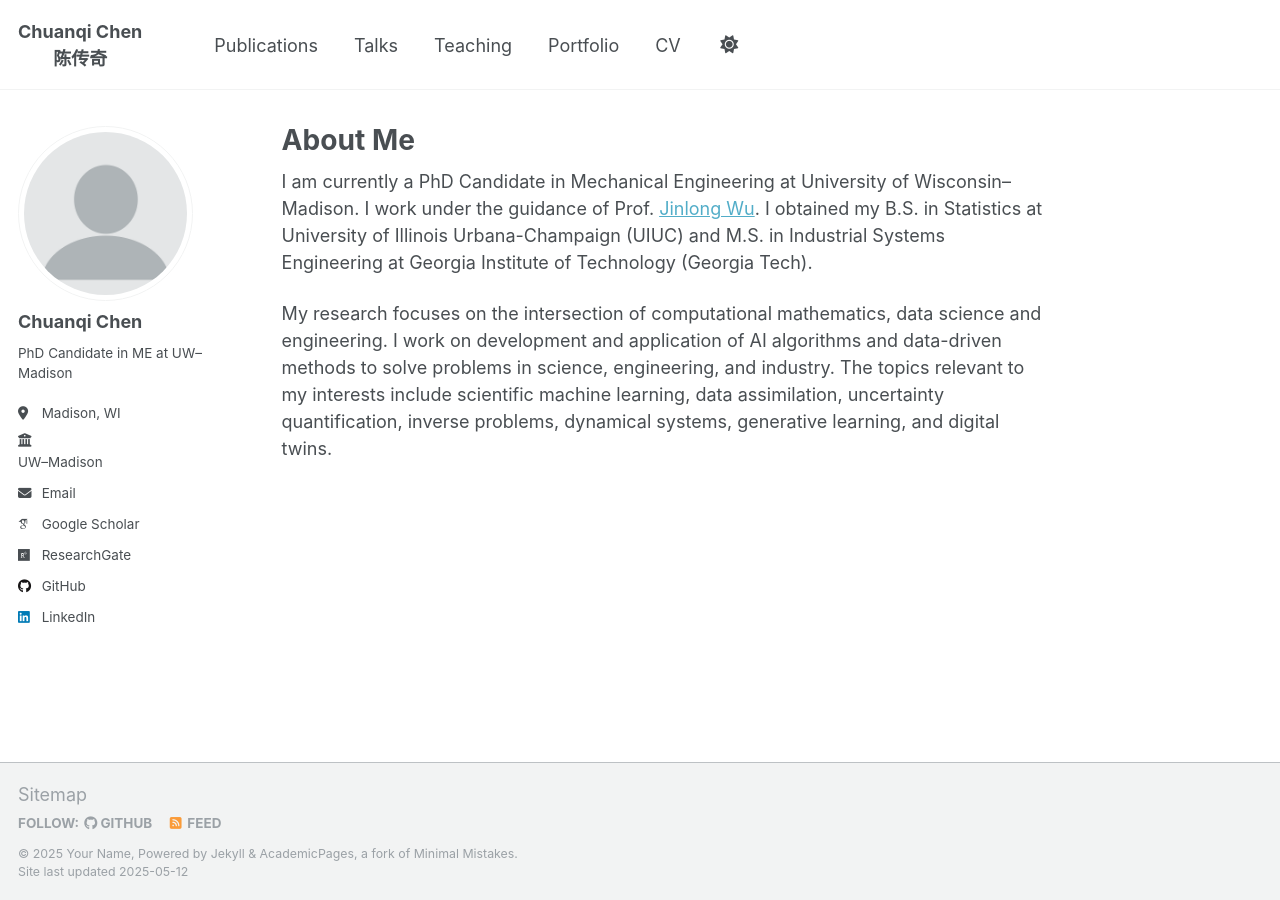
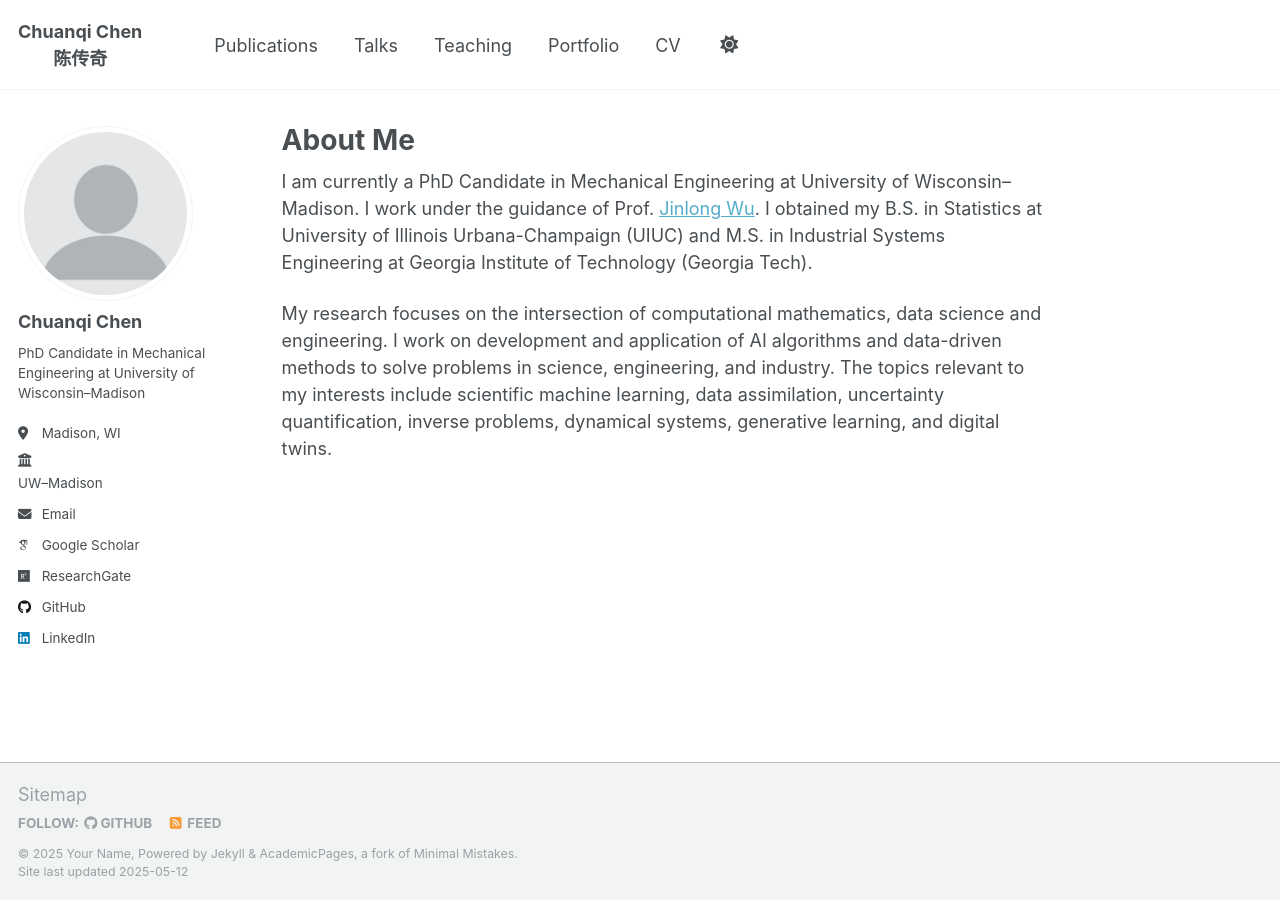
Before and after one commit to Chuanqi-Chen/Chuanqi-Chen.github.io, a Jekyll site: the page built from _pages/about.md, in a window 1280 px wide. Built offline with Jekyll 4.4.1, drawn with Linux system fonts in a browser that asks for light colours; some web fonts are replaced.

Commit message:
Update _config.yml

```diff
--- a/_config.yml
+++ b/_config.yml
@@ -25,7 +25,7 @@ author:
   avatar           : "profile.png"
   name             : "Chuanqi Chen"
   pronouns         : # example: "she/her"
-  bio              : "PhD Candidate in ME at UW–Madison"
+  bio              : "PhD Candidate in Mechanical Engineering at University of Wisconsin–Madison"
   location         : "Madison, WI"
   employer         : "<a href='https://www.wisc.edu'>UW–Madison</a>"
   uri              : # URL
```
